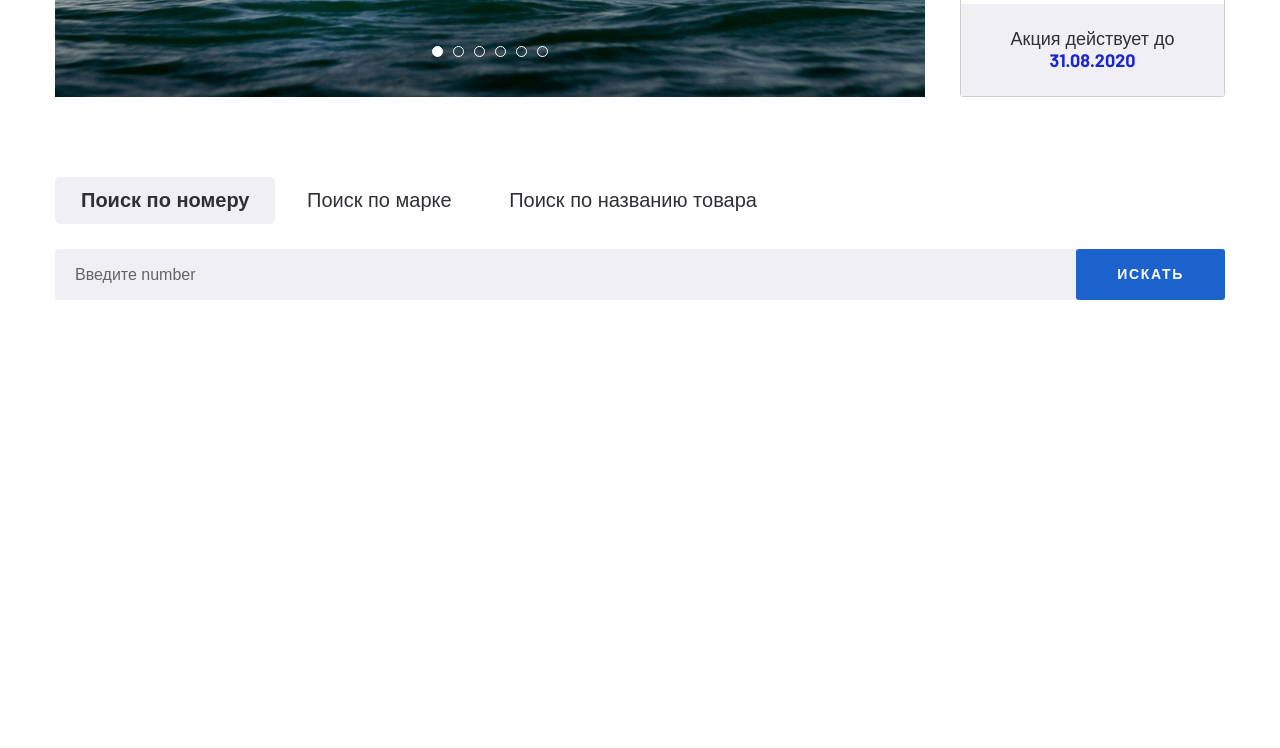
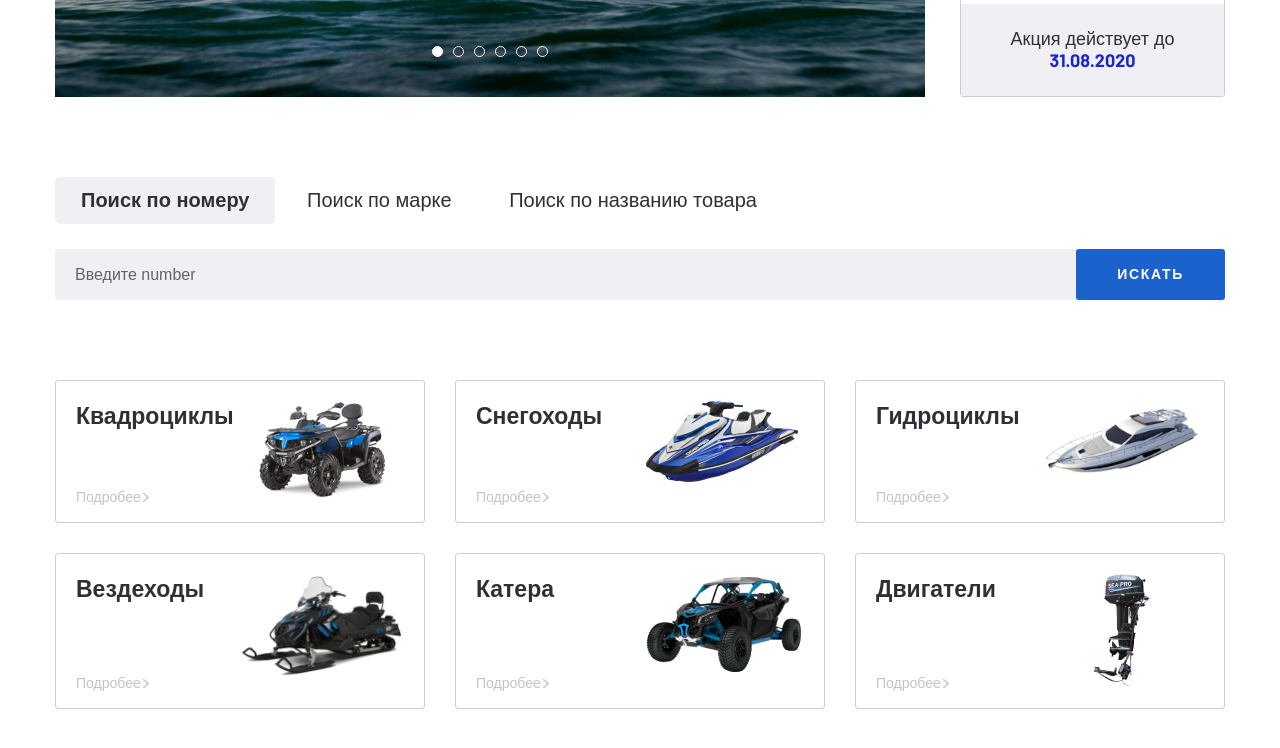
Before and after one commit to NataDav-create/Internet-shop, a plain HTML site: page index.html in a window 1280 px wide. Shown: the part 558-1306 px from the top of the page. Before the commit the page ends 938 px from the top, so only its background shows below. Drawn offline with nearby package versions, Linux system fonts and the light colour scheme.

Commit message:
add section with categories in index.html and styles for section

```diff
--- a/css/style.css
+++ b/css/style.css
@@ -339,8 +339,6 @@
   margin-bottom: 7px;
 }
 
-.search__inner {}
-
 .search__tabs {
   margin-bottom: 25px;
 }
@@ -357,7 +355,6 @@
     sans-serif;
 }
 
-.search__content {}
 
 .search__content-item {
   display: none;
@@ -416,3 +413,64 @@
   border: none;
   margin-left: -3px;
 }
+
+.categories__inner {
+  display: flex;
+  justify-content: space-between;
+  flex-wrap: wrap;
+}
+
+.categories__item {
+  margin-bottom: 30px;
+  border: 1px solid #cdcdcd;
+  border-radius: 3px;
+  width: 370px;
+  display: flex;
+  padding: 20px 20px 16px;
+  justify-content: space-between;
+  transition: all 0.3s;
+}
+
+.categories__item-info {
+  width: 50%;
+  display: flex;
+  flex-direction: column;
+  justify-content: space-between;
+}
+
+.categories__item-title {
+  font-size: 23px;
+  line-height: 28px;
+  font-weight: bold;
+  font-family: 'Barlow',
+    sans-serif;
+  transition: all 0.3s;
+}
+
+.categories__item:hover {
+  box-shadow: 3px 3px 20px rgba(50, 50, 50, 0.25);
+}
+
+.categories__item:hover .categories__item-title {
+  color: #1c62cd;
+}
+
+.categories__item-text {
+  font-size: 14px;
+  line-height: 17px;
+  color: #c4c4c4;
+}
+
+.categories__item-text::after {
+  content: url('../images/arrow.svg');
+  padding-left: 2px;
+}
+
+.categories__item-img {
+  text-align: center;
+  width: 50%;
+}
+
+.categories__item-img img {
+  max-width: 100%;
+}
--- a/index.html
+++ b/index.html
@@ -141,7 +141,7 @@
     </div>
   </section>
 
-  <section class="search page-section">
+  <div class="search page-section">
     <div class="container">
       <div class="search__inner">
         <div class="search__tabs">
@@ -171,6 +171,67 @@
         </div>
       </div>
     </div>
+  </div>
+
+  <section class="page-section categories">
+    <div class="container">
+      <div class="categories__inner">
+        <a href="#" class="categories__item">
+          <div class="categories__item-info">
+            <h4 class="categories__item-title">Квадроциклы</h4>
+            <p class="categories__item-text">Подробее</p>
+          </div>
+          <div class="categories__item-img">
+            <img src="images/categories-1.png" alt="category">
+          </div>
+        </a>
+        <a href="#" class="categories__item">
+          <div class="categories__item-info">
+            <h4 class="categories__item-title">Снегоходы</h4>
+            <p class="categories__item-text">Подробее</p>
+          </div>
+          <div class="categories__item-img">
+            <img src="images/categories-2.png" alt="category">
+          </div>
+        </a>
+        <a href="#" class="categories__item">
+          <div class="categories__item-info">
+            <h4 class="categories__item-title">Гидроциклы</h4>
+            <p class="categories__item-text">Подробее</p>
+          </div>
+          <div class="categories__item-img">
+            <img src="images/categories-3.png" alt="category">
+          </div>
+        </a>
+        <a href="#" class="categories__item">
+          <div class="categories__item-info">
+            <h4 class="categories__item-title">Вездеходы</h4>
+            <p class="categories__item-text">Подробее</p>
+          </div>
+          <div class="categories__item-img">
+            <img src="images/categories-4.png" alt="category">
+          </div>
+        </a>
+        <a href="#" class="categories__item">
+          <div class="categories__item-info">
+            <h4 class="categories__item-title">Катера</h4>
+            <p class="categories__item-text">Подробее</p>
+          </div>
+          <div class="categories__item-img">
+            <img src="images/categories-5.png" alt="category">
+          </div>
+        </a>
+        <a href="#" class="categories__item">
+          <div class="categories__item-info">
+            <h4 class="categories__item-title">Двигатели</h4>
+            <p class="categories__item-text">Подробее</p>
+          </div>
+          <div class="categories__item-img">
+            <img src="images/categories-6.png" alt="category">
+          </div>
+        </a>
+      </div>
+    </div>
   </section>
 
 
```
